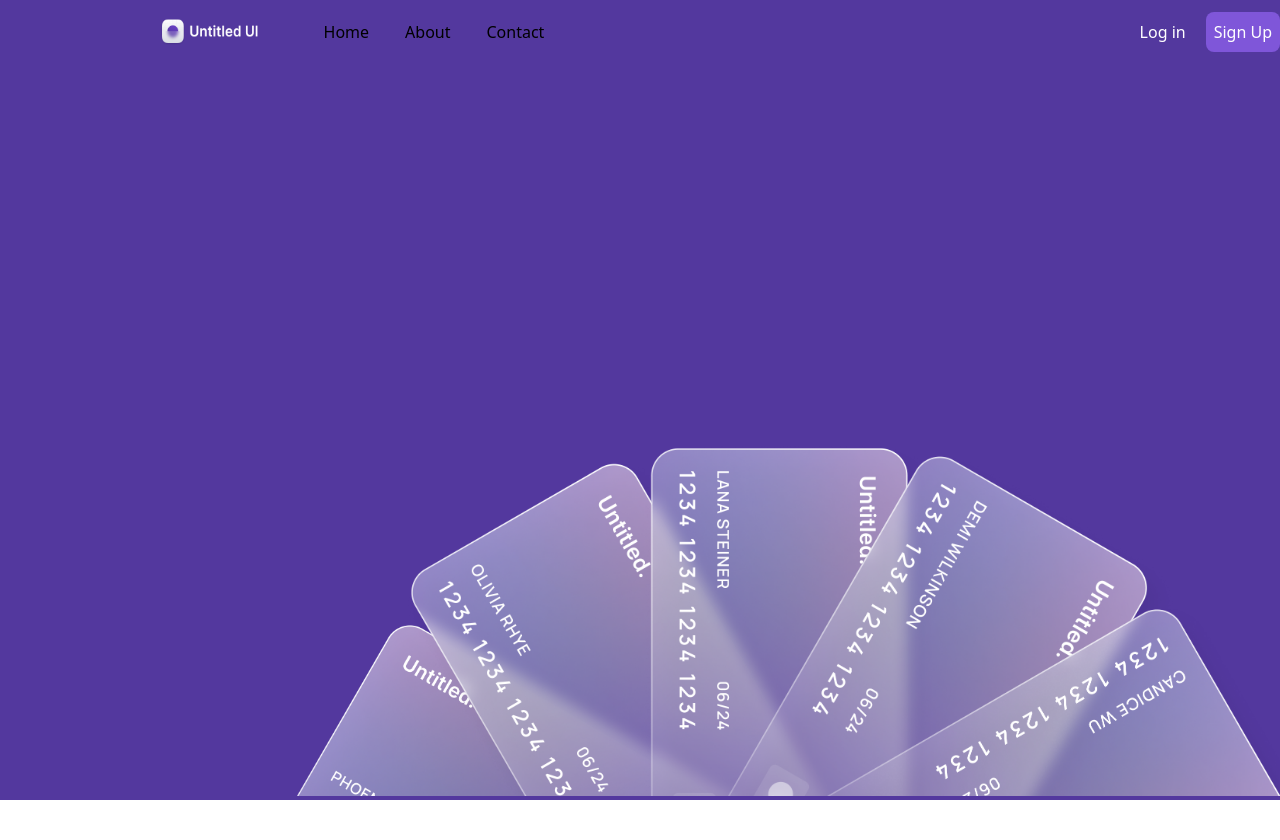
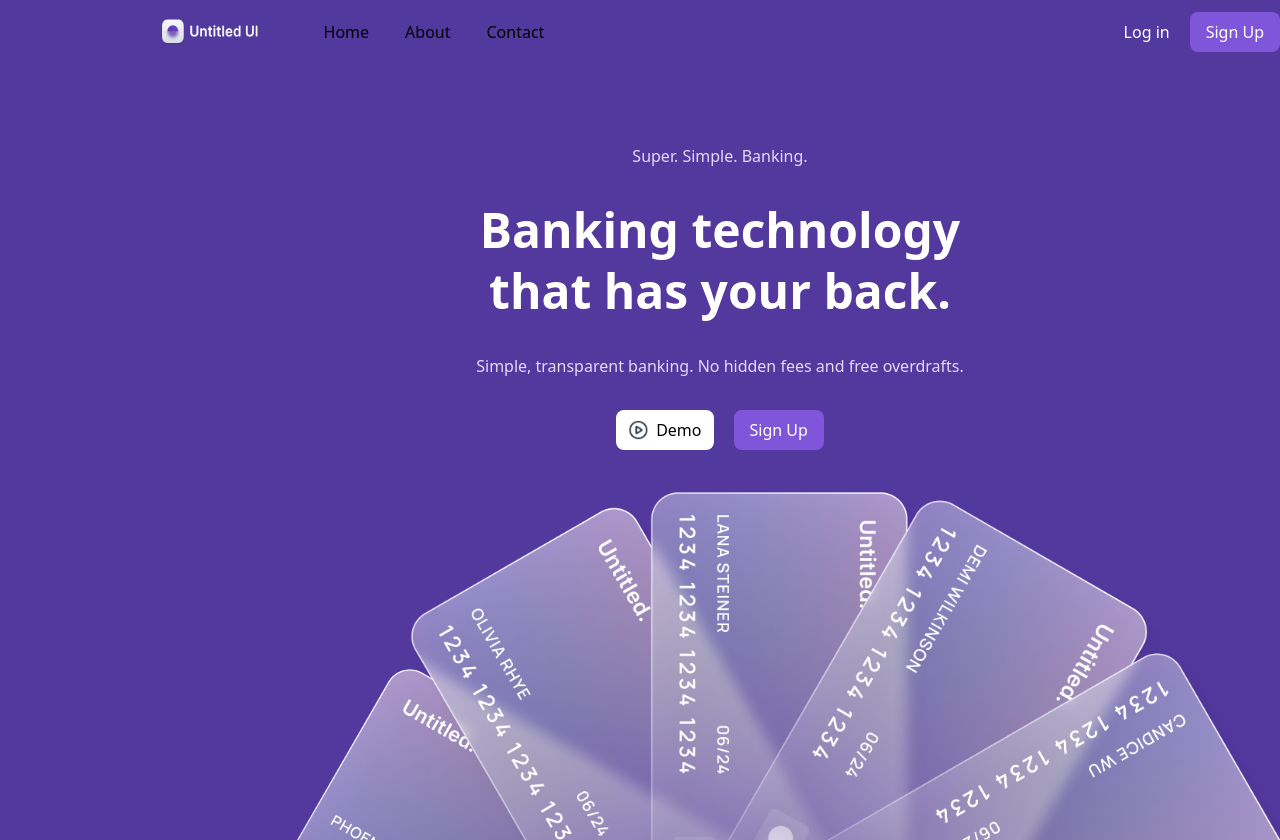
Before and after one commit to rajib-6311/interview-task, a React (Vite) app: page / in a window 1280 px wide. Shown: the top 840 px of the page. Before the commit the page ends 800 px from the top, so only its background shows below. Built offline with nearby package versions, Linux system fonts and the light colour scheme.

Commit message:
update header text

```diff
--- a/src/App.jsx
+++ b/src/App.jsx
@@ -1,11 +1,13 @@
 import Cards from "./components/Cards";
+import HeaderText from "./components/HeaderText";
 import Navbar from "./components/Navbar";
 
 
 const App = () => {
   return (
-    <div className="bg-primary md:w-[1440px] mx-auto md:h-[800px] h-[700px] relative">
+    <div className="bg-primary md:w-[1440px] mx-auto md:h-[840px] h-[700px] relative">
        <Navbar/>
+       <HeaderText/>
        <Cards/>
     </div>
   );
--- a/src/components/Cards.jsx
+++ b/src/components/Cards.jsx
@@ -10,11 +10,11 @@ const Cards = () => {
         <>
         <div className="hidden md:block md:container md:mx-auto md:px-50">
             <div className=''>
-               <img className='md:w-[485px] absolute z-30 bottom-1' src={card1} alt="" />
-               <img className='md:w-[580px] absolute z-35 md:pl-30 bottom-1' src={card2} alt="" />
-               <img className='md:w-[660px] absolute z-40 md:pl-[360px] bottom-1' src={card3} alt="" />
-               <img className='md:w-[910px] absolute z-45 md:pl-[430px] bottom-1' src={card4} alt="" />
-               <img className='md:w-[1050px] absolute z-50 md:pl-[510px] bottom-1' src={card5} alt="" />
+               <img className='md:w-[485px] absolute z-30 bottom-0' src={card1} alt="" />
+               <img className='md:w-[580px] absolute z-35 md:pl-30 bottom-0' src={card2} alt="" />
+               <img className='md:w-[660px] absolute z-40 md:pl-[360px] bottom-0' src={card3} alt="" />
+               <img className='md:w-[910px] absolute z-45 md:pl-[430px] bottom-0' src={card4} alt="" />
+               <img className='md:w-[1050px] absolute z-50 md:pl-[510px] bottom-0' src={card5} alt="" />
             </div>
         </div>
         <CardsMobile/>
--- /dev/null
+++ b/src/components/HeaderText.jsx
@@ -0,0 +1,19 @@
+
+import play from '../assets/play.png'
+const HeaderText = () => {
+    return (
+        <div className="mt-20">
+            <div className="text-center space-y-8">
+                <p className="text-[#E9D7FE]">Super. Simple. Banking.</p>
+                <h1 className="text-white text-5xl font-semibold leading-[3.8rem]">Banking technology <br /> that has your back.</h1>
+                <p className=" text-[#E9D7FE] ">Simple, transparent banking. No hidden fees and free overdrafts.</p>
+            </div>
+            <div className="flex items-center justify-center gap-5 mt-8">
+                <button className="bg-white text-black py-2 px-3 rounded-lg flex items-center gap-2"><img className='w-5 h-5' src={play} alt="" /> Demo</button>
+                <button className="text-white bg-secondary py-2 px-4 rounded-lg">Sign Up</button>
+            </div>
+        </div>
+    );
+};
+
+export default HeaderText;
--- a/src/components/Navbar.jsx
+++ b/src/components/Navbar.jsx
@@ -88,7 +88,7 @@ const Navbar = () => {
 
           <div className="flex gap-5">
             <button className="text-white">Log in</button>
-            <button className="text-white bg-secondary py-2 px-2 rounded-lg">Sign Up</button>
+            <button className="text-white bg-secondary py-2 px-4 rounded-lg">Sign Up</button>
           </div>
         </div>
       </div>
```
Also changed, not shown: src/assets/play.png (added).
